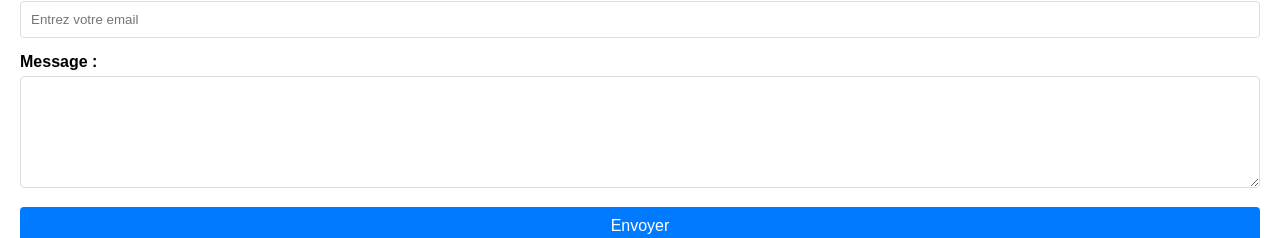
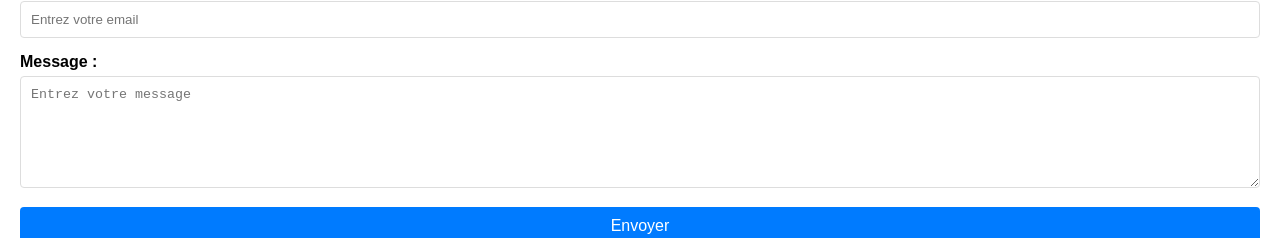
Before and after one commit to Jadj22/FORMATION-HTML---CSS-REPO, a plain HTML site: page jour4/contact.html in a window 1280 px wide. Shown: the part 265-503 px from the top of the page. Drawn offline with Linux system fonts and the light colour scheme.

Commit message:
Form contact

```diff
--- a/jour4/contact.html
+++ b/jour4/contact.html
@@ -28,7 +28,7 @@
                 </div>
                 <div class="formGroup">
                     <label for="message">Message : </label>
-                    <textarea name="message" id="message" rows="6" required ></textarea>
+                    <textarea name="message" id="message" rows="6" required placeholder="Entrez votre message" ></textarea>
                 </div>
                 <button type="submit">Envoyer</button>
             </form>
```
